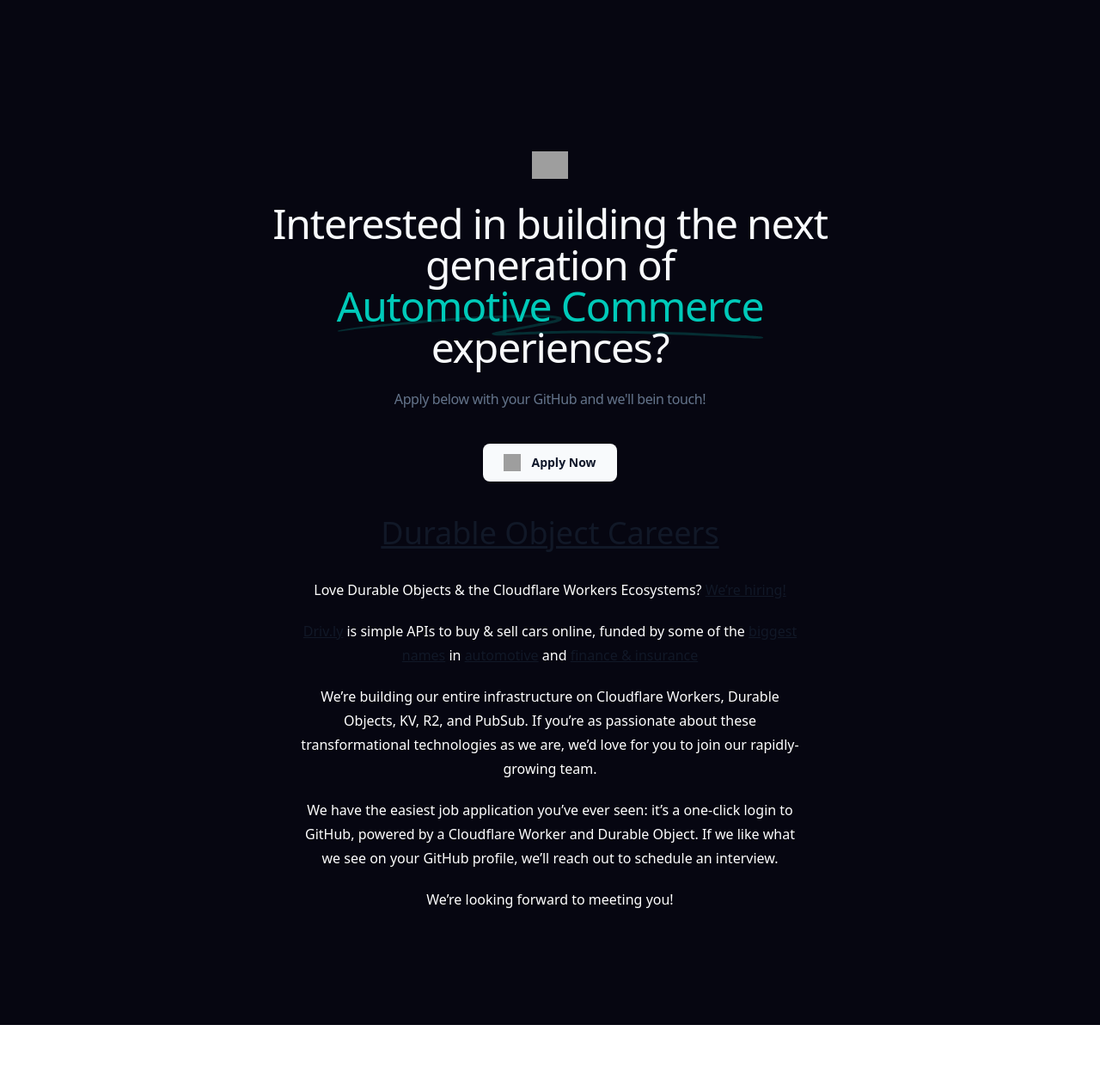
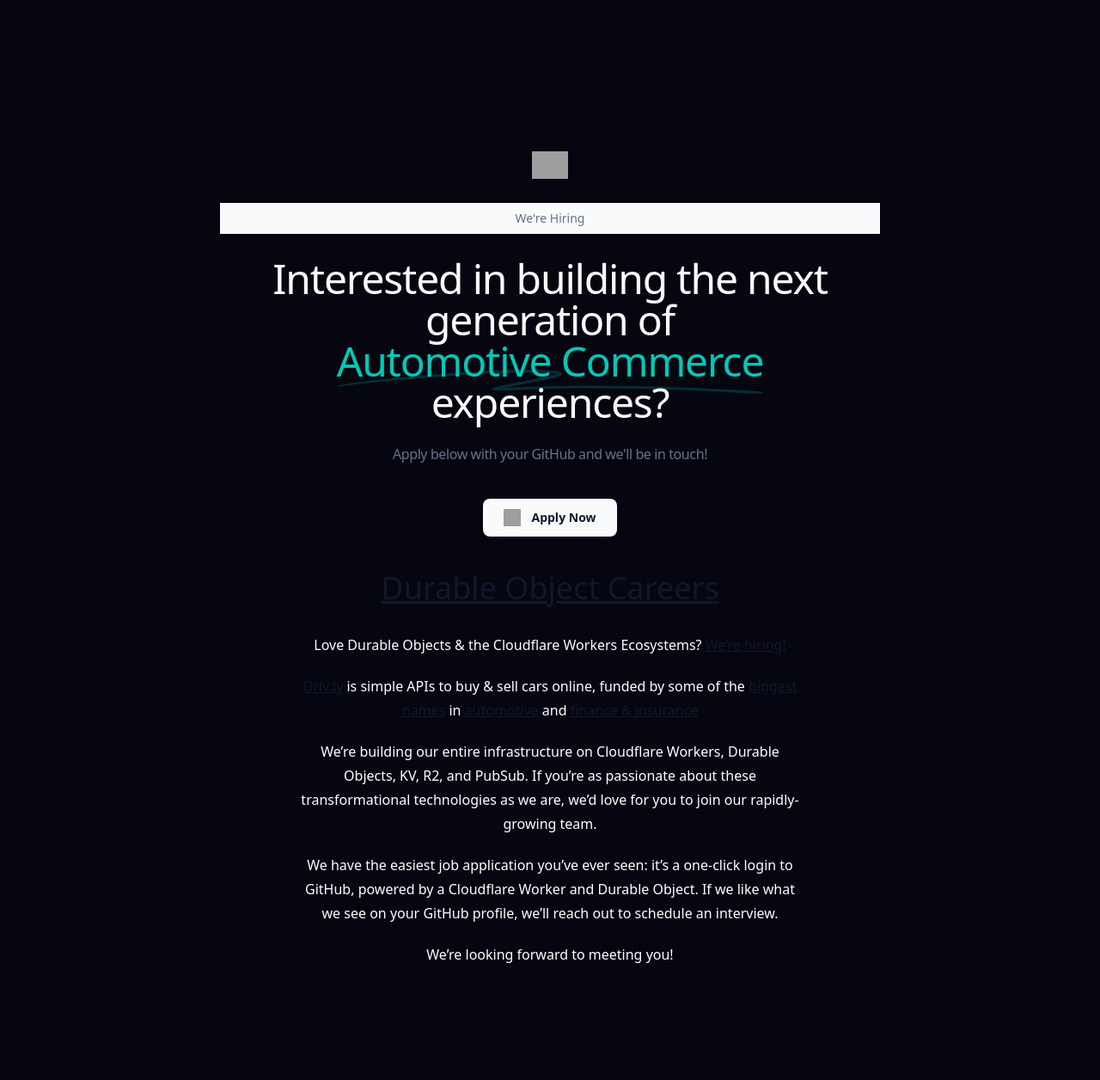
Before and after one commit to drivly/careers.do, a Jekyll site: the page built from README.md, in a window 1280 px wide. Shown: the whole page at 86% size. Built offline with Jekyll 4.4.1, drawn with Linux system fonts in a browser that asks for light colours; nearby versions of some CDN libraries; our own code applies the rules of GitHub Pages for plain Markdown files; before the commit the page ends 1192 px from its top, so only the background shows below that; grey boxes are pictures that could not be loaded.

Commit message:
Added comments for organization

```diff
--- a/_layouts/default.html
+++ b/_layouts/default.html
@@ -10,10 +10,16 @@
 <body>
   <div class="relative flex min-h-screen flex-col justify-center overflow-hidden bg-[#060611] py-6 sm:py-12">
     <div class="mx-auto max-w-7xl px-4 pt-20 pb-16 text-center sm:px-6 lg:px-8 lg:pt-32">
+      <!-- Drivly logo -->
       <div>
         <img class="mx-auto h-8 mb-7"
           src="https://uploads-ssl.webflow.com/60bee04bdb1a7a33432ce295/60beeb6f38814ea48d5c7c02_Drivly_logo_light.svg" />
       </div>
+      <!-- Call Out -->
+      <div class="mx-auto p-2 px-10 mb-7 text-sm text-slate-500 bg-slate-50">
+        We're Hiring
+      </div>
+      <!-- Title Text -->
       <h1 class="font-display mx-auto max-w-3xl font-medium tracking-tight text-slate-50 sm:text-5xl text-3xl">
         Interested in building the next generation of
         <span class="relative whitespace-nowrap">
@@ -27,11 +33,11 @@
         </span>
         experiences?
       </h1>
-
+      <!-- Sub Copy -->
       <p class="mx-auto mt-6 max-w-2xl text-md tracking-tight text-slate-500">
-        Apply below with your GitHub and we'll bein touch!
+        Apply below with your GitHub and we'll be in touch!
       </p>
-
+      <!-- Apply CTA -->
       <div class="mt-10 flex justify-center gap-x-6">
         <a class="group inline-flex items-center justify-center rounded-lg bg-slate-50 py-3 px-6 text-sm font-semibold text-white hover:bg-slate-200 hover:text-slate-100 focus:outline-none focus-visible:outline-2 focus-visible:outline-offset-2 focus-visible:outline-slate-900 active:bg-slate-800 active:text-slate-300"
           href="/apply">
@@ -40,13 +46,14 @@
           <span class="ml-3 text-slate-900">Apply Now</span>
         </a>
       </div>
+      <!-- Content -->
       <div class=" mx-auto prose text-white pt-10">
         {{ content }}
         <div>
         </div>
       </div>
+
     </div>
   </div>
 </body>
-
 </html>
```
